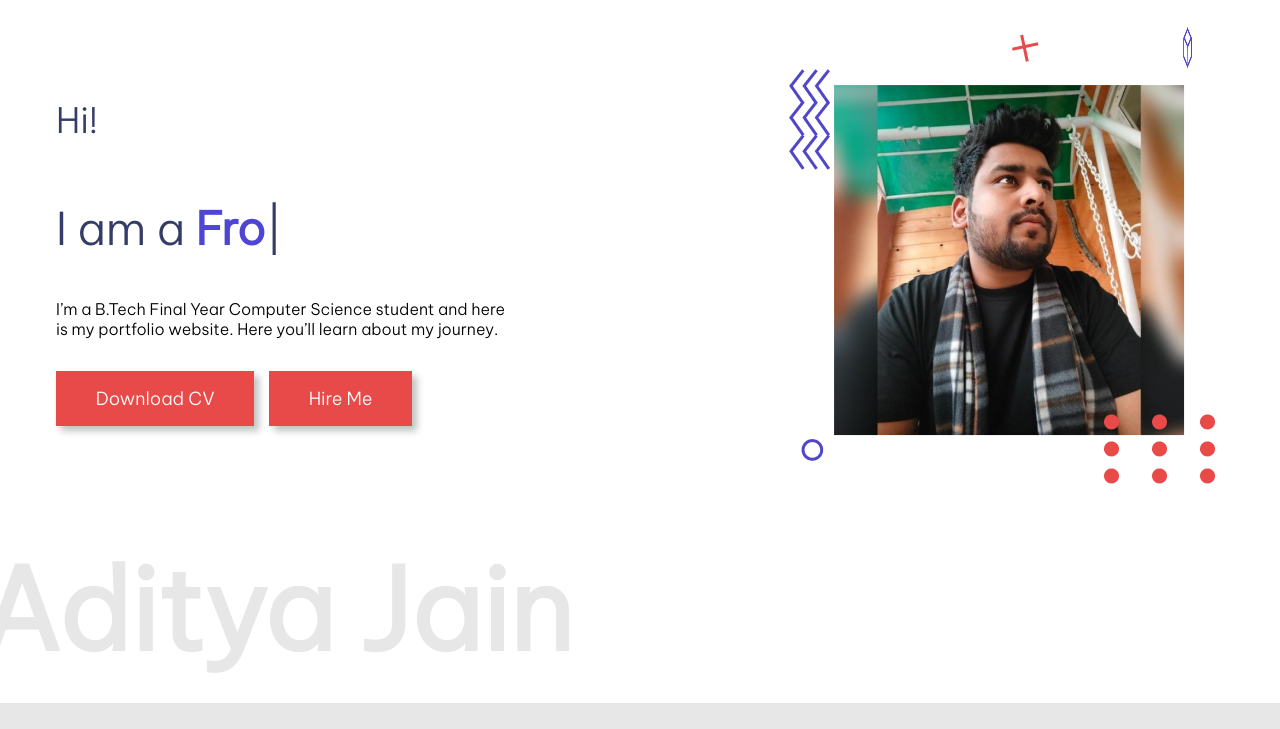
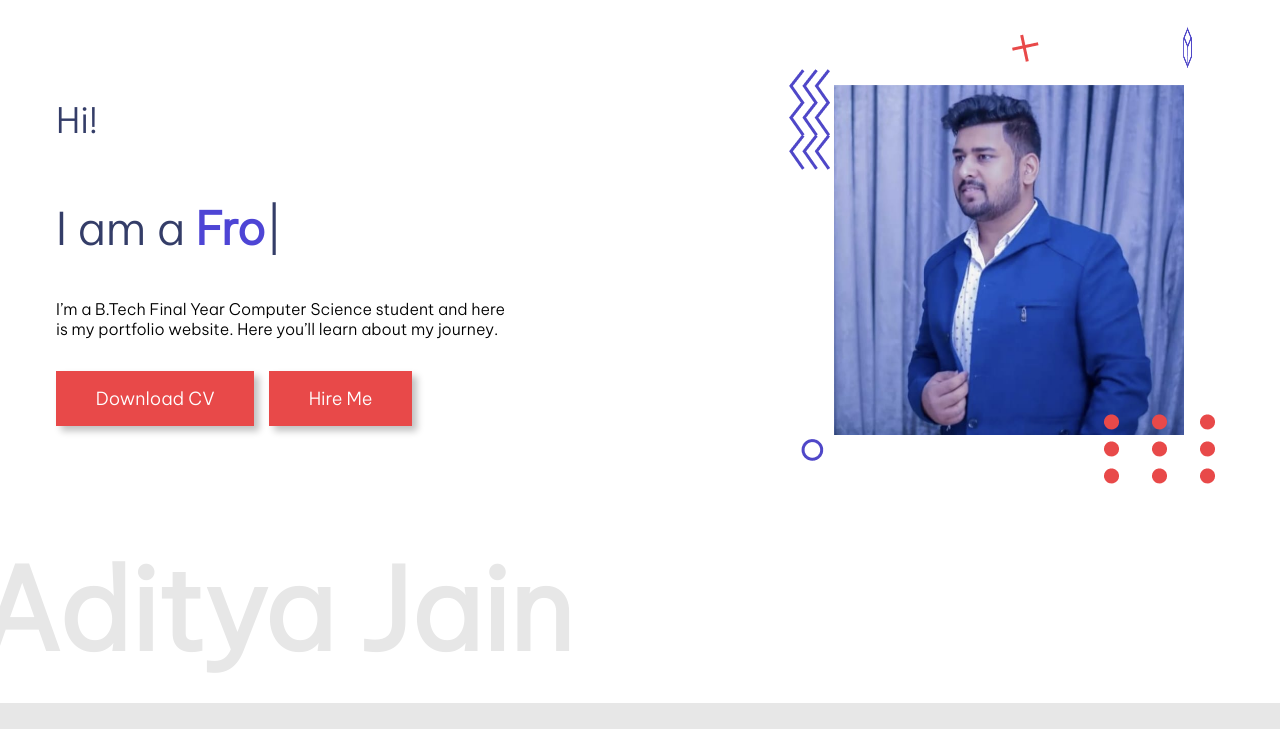
Before and after one commit to aditya-jain-dev/portfolio-1, a plain HTML site: page index.html in a window 1280 px wide. Shown: the part 71-800 px from the top of the page. Drawn offline with nearby package versions, Linux system fonts and the light colour scheme.

Commit message:
profile pic update

```diff
--- a/index.html
+++ b/index.html
@@ -8,7 +8,7 @@
     <meta name="author" content="Aditya Jain">
     <title>My IT Portfolio - Aditya Jain</title>
     <link rel="stylesheet" href="style.css">
-    <link rel="shortcut icon" href="./images/imgg-round.png" type="image/x-icon">
+    <link rel="shortcut icon" href="./images/profile1-circle.png" type="image/x-icon">
     <link rel="stylesheet" href="phone.css">
     <link rel="stylesheet" href="ipad.css">
     <!-- Load an icon library to show a hamburger menu (bars) on small screens -->
@@ -84,7 +84,7 @@
                         <img src="./images/userAsset/plus.png"alt="">
                     </div>
                     <div class="user-image">
-                        <img src="./images/imgg.jpeg" alt=""width="350px">
+                        <img src="./images/profile1.jpeg" alt=""width="350px">
                     </div>
                 </div>
             </div>
```
Also changed, not shown: images/profile1-circle.png (added), images/profile1.jpeg (added), 1 other file.
